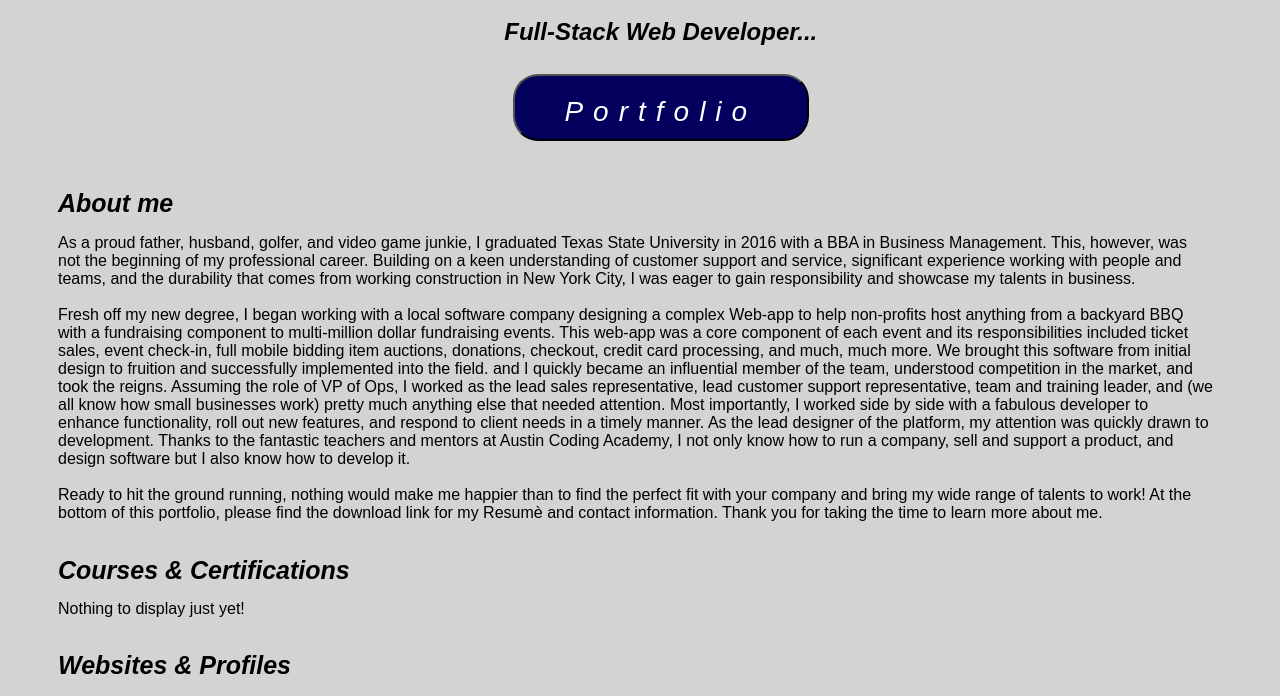
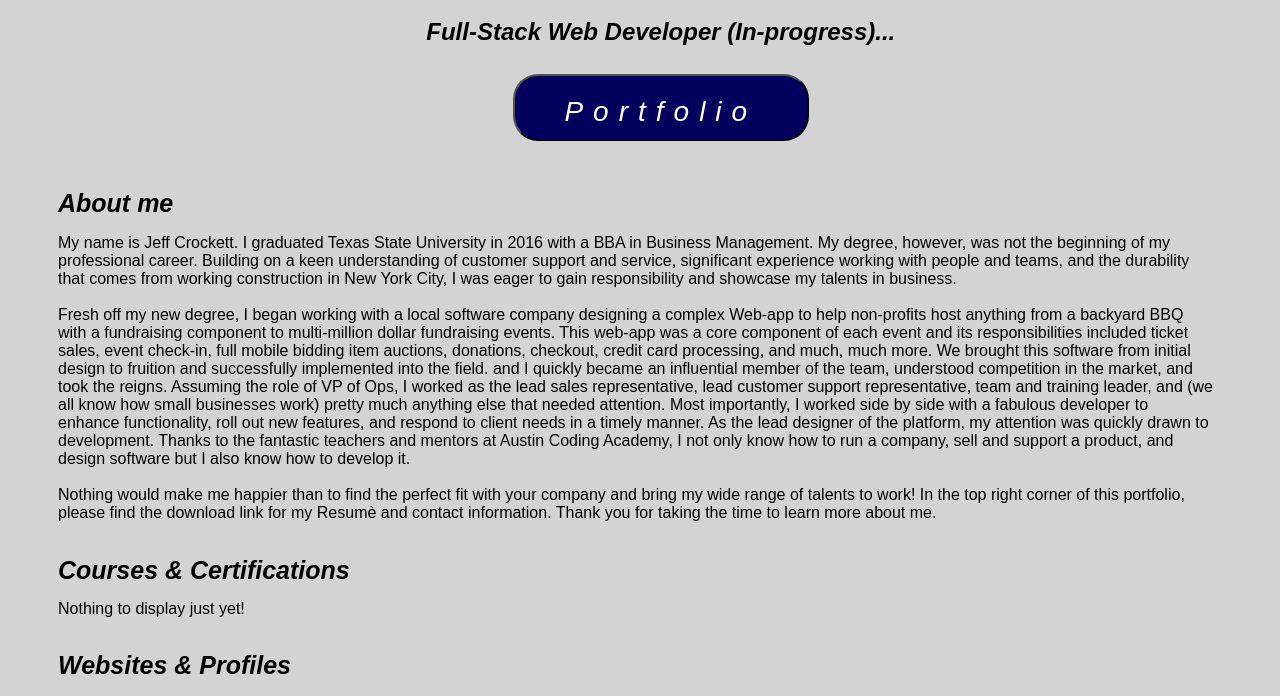
Before and after one commit to jeffmcrockett/ACA_web101_jeff_crockett, a plain HTML site: page index.html in a window 1280 px wide. Shown: the part 576-1272 px from the top of the page. Drawn offline with Linux system fonts and the light colour scheme.

Commit message:
about me update

```diff
--- a/index.html
+++ b/index.html
@@ -22,13 +22,13 @@
         <main>
             <img src="./JeffPhoto.jpg" id="profile-pic" alt="Head shot of Me">
             <h1>Hello, I'm Jeff Crockett</h1>
-            <h2><span class="text_1">Full-Stack Web Developer...</span><span class="text_2">Husband and Father of Two...</span><!--<span class="text_3">Business Professional...</span><span class="text_4">Avid Golfer and Video Gamer...</span>--></h2>
+            <h2><span class="text_1">Full-Stack Web Developer (In-progress)...</span><span class="text_2">Husband and Father of Two...</span><!--<span class="text_3">Business Professional...</span><span class="text_4">Avid Golfer and Video Gamer...</span>--></h2>
             <button id="portfolio">Portfolio</button>
         </main>
         <h3>About me</h3>
         <section>
-            <p>As a proud father, husband, golfer, and video game junkie, I graduated Texas State University in 2016 with a BBA in
-              Business Management. This, however, was not the beginning of my professional career. Building on a keen understanding
+            <p>My name is Jeff Crockett. I graduated Texas State University in 2016 with a BBA in
+              Business Management. My degree, however, was not the beginning of my professional career. Building on a keen understanding
               of customer support and service, significant experience working with people and teams, and the durability that comes from working construction
               in New York City, I was eager to gain responsibility and showcase my talents in business. <br/><br/>Fresh off my new degree, I began
               working with a local software company designing a complex Web-app to help non-profits host anything from a backyard BBQ with a fundraising component to multi-million dollar fundraising events. This
@@ -40,8 +40,8 @@
               that needed attention. Most importantly, I worked side by side with a fabulous developer to enhance functionality, roll out new features, and
               respond to client needs in a timely manner. As the lead designer of the platform, my attention was quickly drawn to development. Thanks to the
               fantastic teachers and mentors at Austin Coding Academy, I not only know how to run a company, sell and support a product, and design software
-              but I also know how to develop it. <br/><br/>Ready to hit the ground running, nothing would make me happier than to find the perfect fit
-              with your company and bring my wide range of talents to work! At the bottom of this portfolio, please find the download link for my Resumè and
+              but I also know how to develop it. <br/><br/>Nothing would make me happier than to find the perfect fit
+              with your company and bring my wide range of talents to work! In the top right corner of this portfolio, please find the download link for my Resumè and
               contact information. Thank you for taking the time to learn more about me.
             </p>
         </section>
--- a/styles.css
+++ b/styles.css
@@ -207,7 +207,7 @@ section {
     width: 0;
   }
   10%, 40% {
-    width: 14em;
+    width: 20em;
   }
 }
 
```
